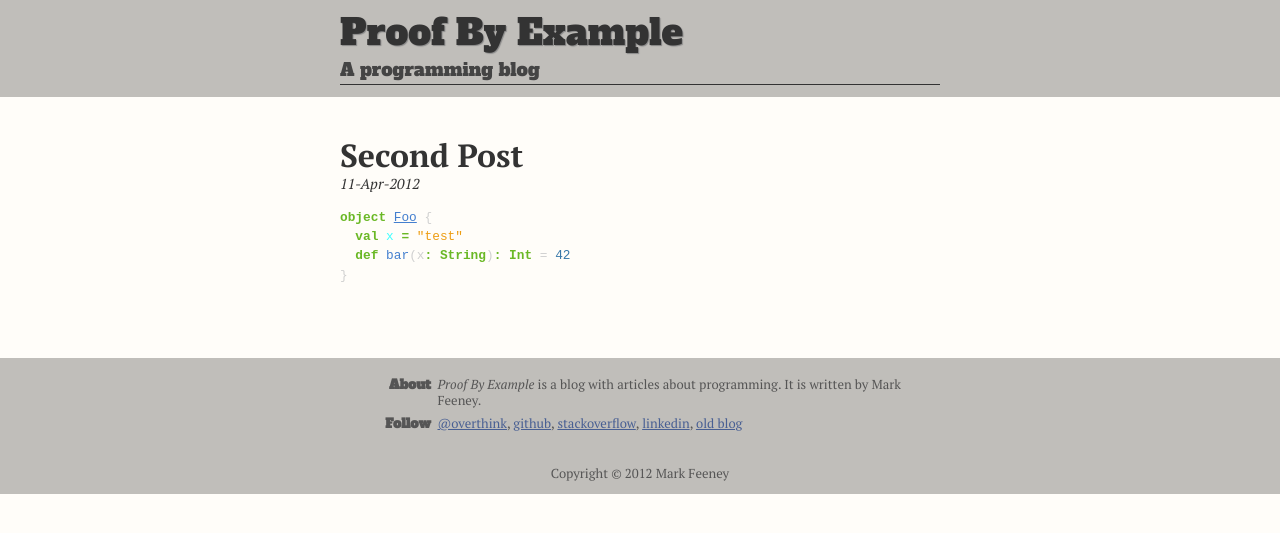
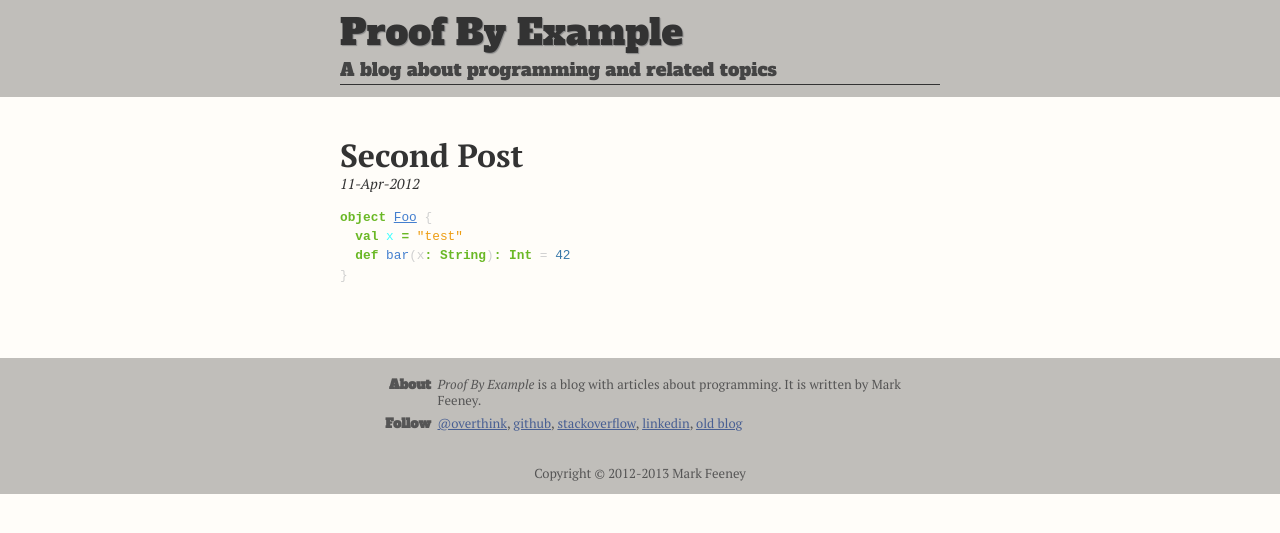
Before and after one commit to overthink/pbe, a Jekyll site: the page built from _posts/2012-04-11-second-post.markdown, in a window 1280 px wide. Shown: the top 533 px of the page. Built offline with Jekyll 4.4.1, drawn with Linux system fonts in a browser that asks for light colours; comment, search, counter and statistics services are not loaded.

Commit message:
Update docs, misc stuff

```diff
--- a/_layouts/default.html
+++ b/_layouts/default.html
@@ -29,7 +29,7 @@
   <div id="header-container">
     <header class="wrapper clearfix">
     <h1 id="title"><a href="/" title="Home page">Proof By Example</a></h1>
-      <h2>A programming blog</h2>
+      <h2>A blog about programming and related topics</h2>
       <!--
       <nav>
         <ul>
@@ -63,7 +63,7 @@
           </dd>
         </dl>
       </p>
-      <p id="copyright">Copyright &copy; 2012 Mark Feeney</p>
+      <p id="copyright">Copyright &copy; 2012-2013 Mark Feeney</p>
     </footer>
   </div>
 
```
Also changed, not shown: README.md.
